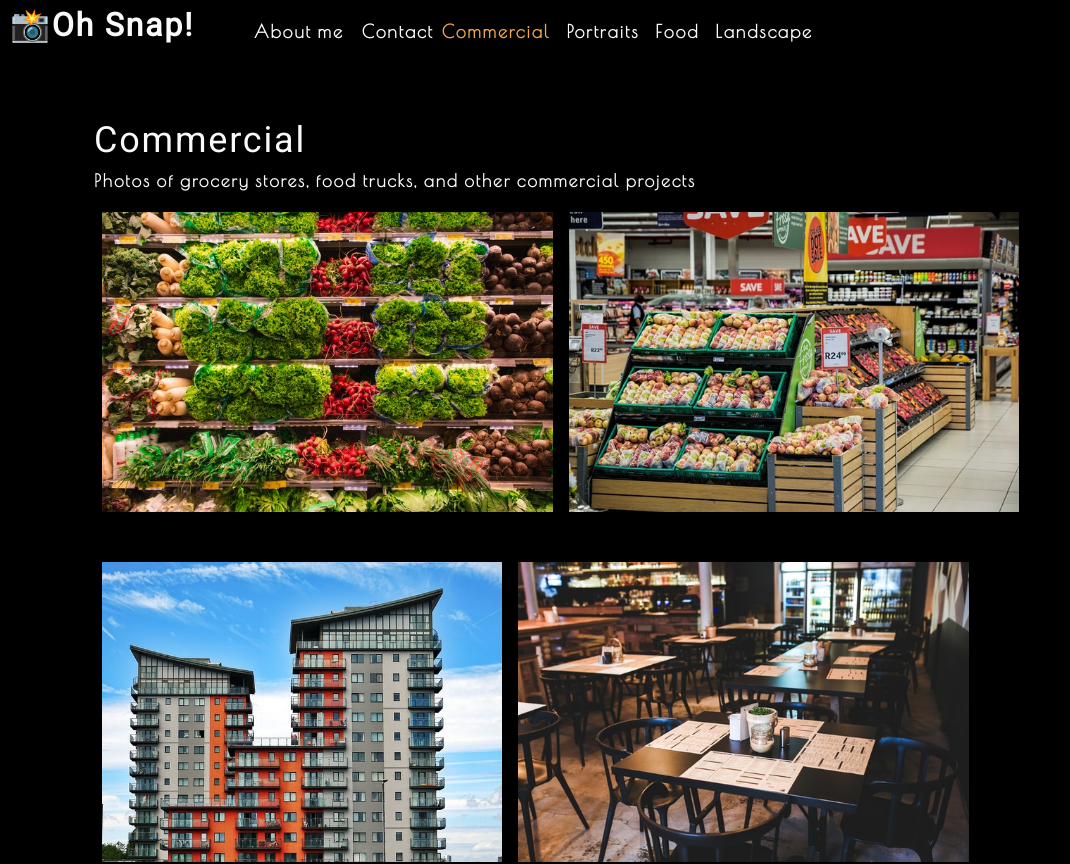
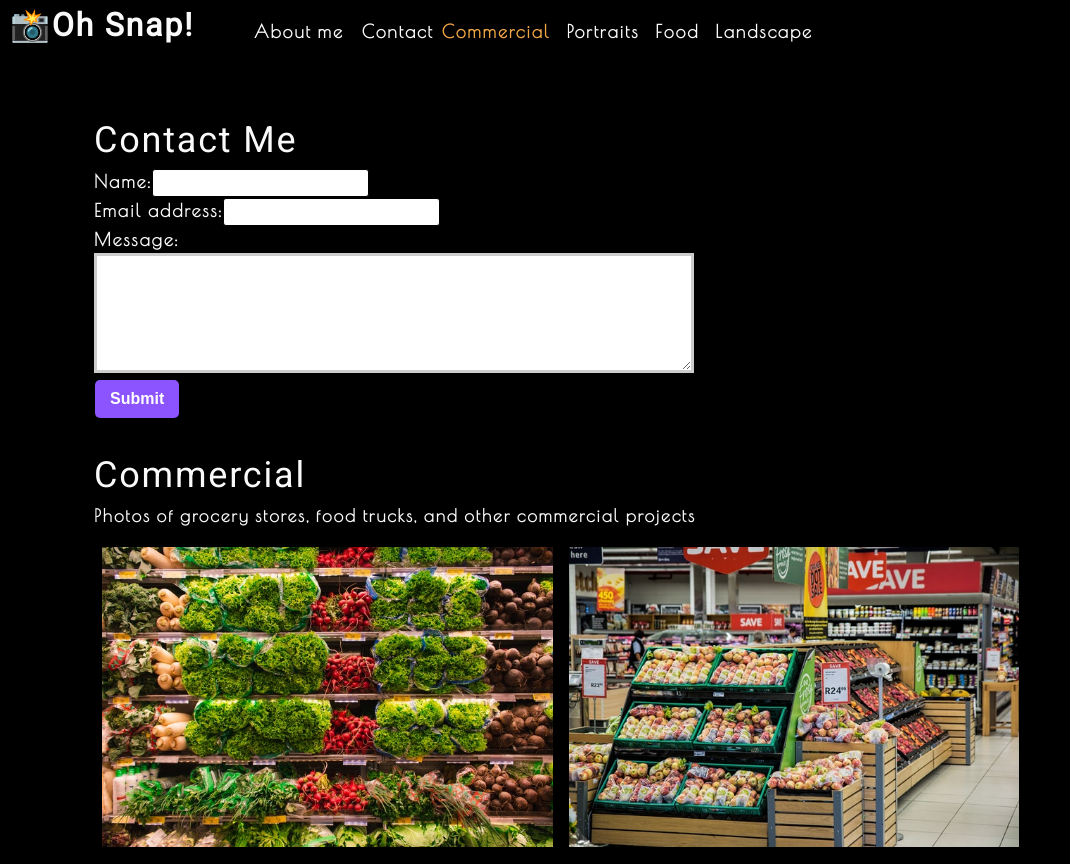
Before and after one commit to joe-white09/photo-port, a React (Create React App) app: page / in a window 1280 px wide. Shown: the top 864 px of the page, without its empty margins (0-1070 px from the left). Built offline with nearby package versions, Linux system fonts and the light colour scheme.

Commit message:
captures form state

```diff
--- a/src/App.js
+++ b/src/App.js
@@ -2,6 +2,7 @@
 import Nav from './components/Nav';
 import About from './components/About';
 import Gallery from './components/Gallery';
+import ContactForm from './components/Contact';
 
 function App() {
   const [categories] = useState([
@@ -24,6 +25,7 @@
         currentCategory={currentCategory}
         ></Nav>
       <main>
+          <ContactForm></ContactForm>
           <Gallery currentCategory={currentCategory}></Gallery>
           <About></About>
       </main>
--- a/src/components/Contact/index.js
+++ b/src/components/Contact/index.js
@@ -1,21 +1,34 @@
-import React from "react";
+import React, { useState } from "react";
 
 function ContactForm() {
+
+    const [formState, setFormState] = useState({ name: '', email: '', message: '' });
+    const { name, email, message } = formState;
+
+    function handleChange(e) {
+        setFormState({ ...formState, [e.target.name]: e.target.value })
+    }
+
+    function handleSubmit(e) {
+        e.preventDefault();
+        console.log(formState);
+    }
+
     return(
         <section>
             <h1>Contact Me</h1>
-            <form id="contact-form">
+            <form id="contact-form" onSubmit={handleSubmit}>
                 <div>
                     <label htmlFor="name">Name:</label>
-                    <input type="text" name="name"/>
+                    <input type="text" defaultValue={name} onChange={handleChange} name="name" />
                 </div>
                 <div>
                     <label htmlFor="email">Email address:</label>
-                    <input type="email" name="email" />
+                    <input type="email" defaultValue={email} name="email" onChange={handleChange}/>
                 </div>
                 <div>
                     <label htmlFor="message">Message:</label>
-                    <textarea name="message" rows="5" />
+                    <textarea name="message" defaultValue={message} onChange={handleChange} rows="5"/>
                 </div>
                 <button type="submit">Submit</button>
             </form>
```
